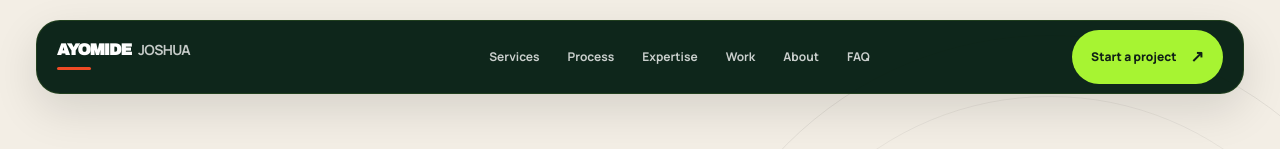
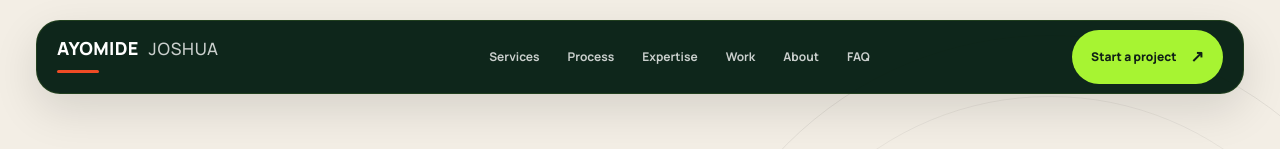
Before and after one commit to j0shua-ben/Ayomide-Joshua, a Next.js app: page / in a window 1280 px wide. Shown: the top 149 px of the page. Built offline with nearby package versions, Linux system fonts and the light colour scheme.

Commit message:
Refine Ayomide Joshua wordmark typography and accent

```diff
--- a/app/hero-clean.css
+++ b/app/hero-clean.css
@@ -64,28 +64,32 @@
 .brand-name {
   display: flex;
   align-items: baseline;
-  gap: 7px;
+  gap: 10px;
   white-space: nowrap;
-  font-family: 'Archivo Black', 'Manrope', sans-serif;
-  font-size: 16px;
-  font-weight: 900;
-  letter-spacing: -.065em;
+  font-family: 'Manrope', sans-serif;
+  font-size: 18px;
+  font-weight: 850;
+  letter-spacing: .015em;
   line-height: 1;
 }
 
+.brand-name span:first-child {
+  color: #fff;
+  font-weight: 900;
+}
+
 .brand-name span:last-child {
-  font-family: 'Manrope', sans-serif;
-  font-size: 14px;
-  font-weight: 650;
-  letter-spacing: -.045em;
-  color: rgba(255,255,255,.76);
+  color: rgba(255,255,255,.78);
+  font-size: 17px;
+  font-weight: 500;
+  letter-spacing: .045em;
 }
 
 .brand-underline {
   display: block;
-  width: 34px;
+  width: 42px;
   height: 3px;
-  margin-top: 4px;
+  margin-top: 8px;
   border-radius: 99px;
   background: #ef4b25;
   transition: width .25s ease;
@@ -465,12 +469,12 @@ details p {
   }
 
   .brand-name {
-    font-size: 14px;
-    gap: 6px;
+    font-size: 16px;
+    gap: 8px;
   }
 
   .brand-name span:last-child {
-    font-size: 13px;
+    font-size: 15px;
   }
 
   .nav-links,.nav-cta {
```
